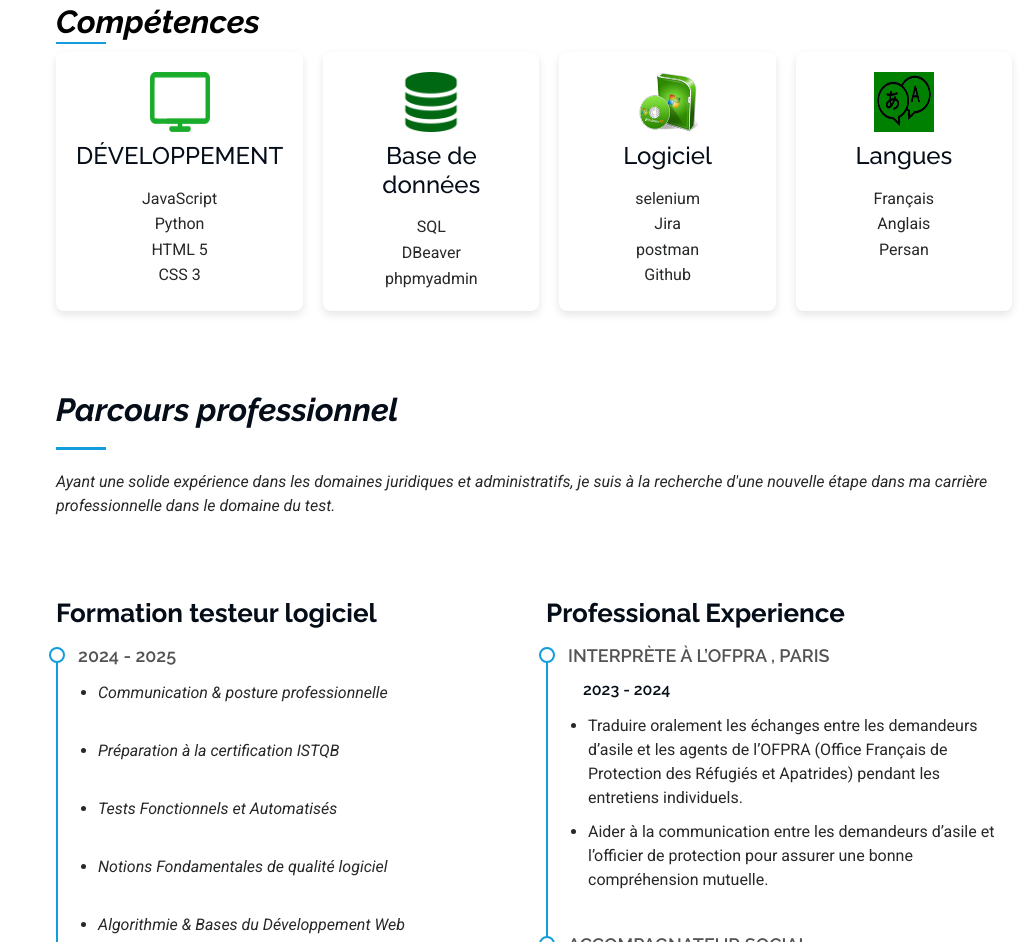
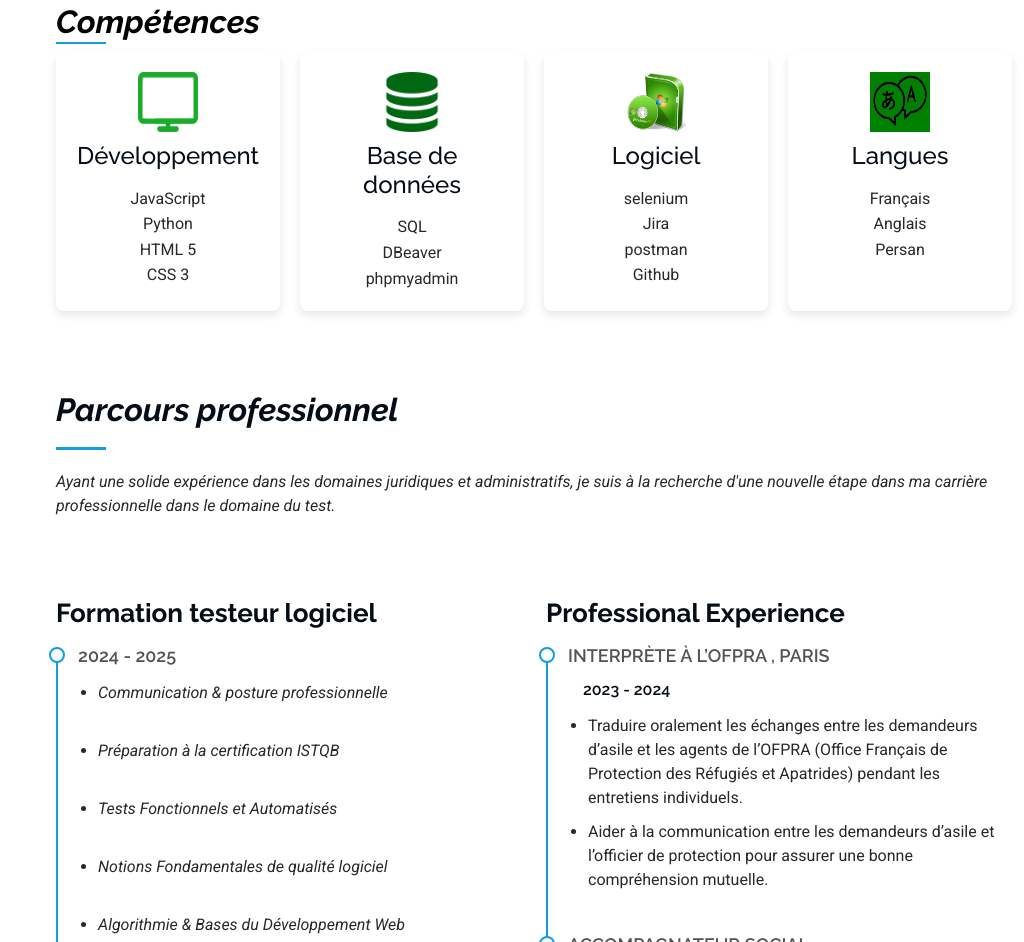
Before and after one commit to esmailhaidari24/portfolio, a plain HTML site: page index.html in a window 1280 px wide. Shown: the part 1145-2087 px from the top of the page, without its empty margins (256-1280 px from the left). Drawn offline with Linux system fonts and the light colour scheme.

Commit message:
Update index.html

```diff
--- a/index.html
+++ b/index.html
@@ -166,7 +166,7 @@
               style="flex: 1 1 22%; background: #fff; border-radius: 8px; box-shadow: 0 4px 8px rgba(0,0,0,0.1); text-align: center; padding: 20px; transition: transform 0.3s, box-shadow 0.3s;">
               <img src="assets/img/portfolio/image d.png" alt=""
                 style="width: 60px; height: 60px; margin-bottom: 10px;">
-              <h2 style="font-size: 24px; margin-bottom: 15px;">DÉVELOPPEMENT</h2>
+              <h2 style="font-size: 24px; margin-bottom: 15px;">Développement</h2>
               <ul style="list-style: none; padding: 0; margin: 0; line-height: 1.6;">
                 <li>JavaScript</li>
                 <li>Python</li>
```
